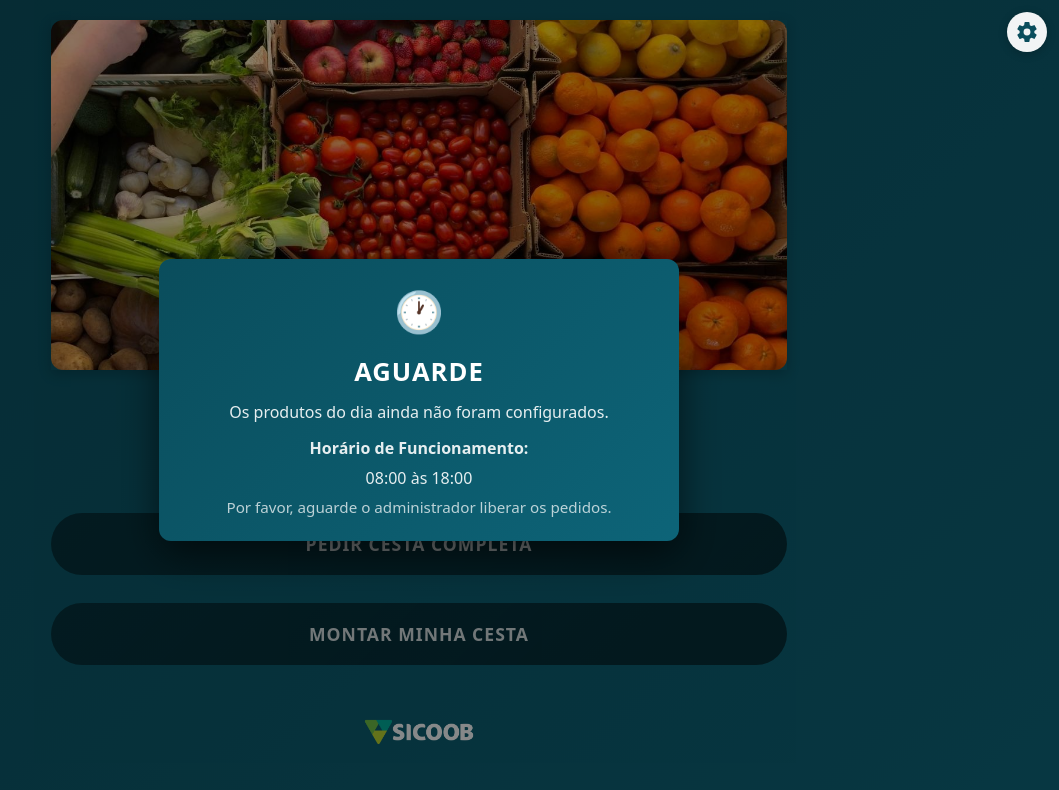
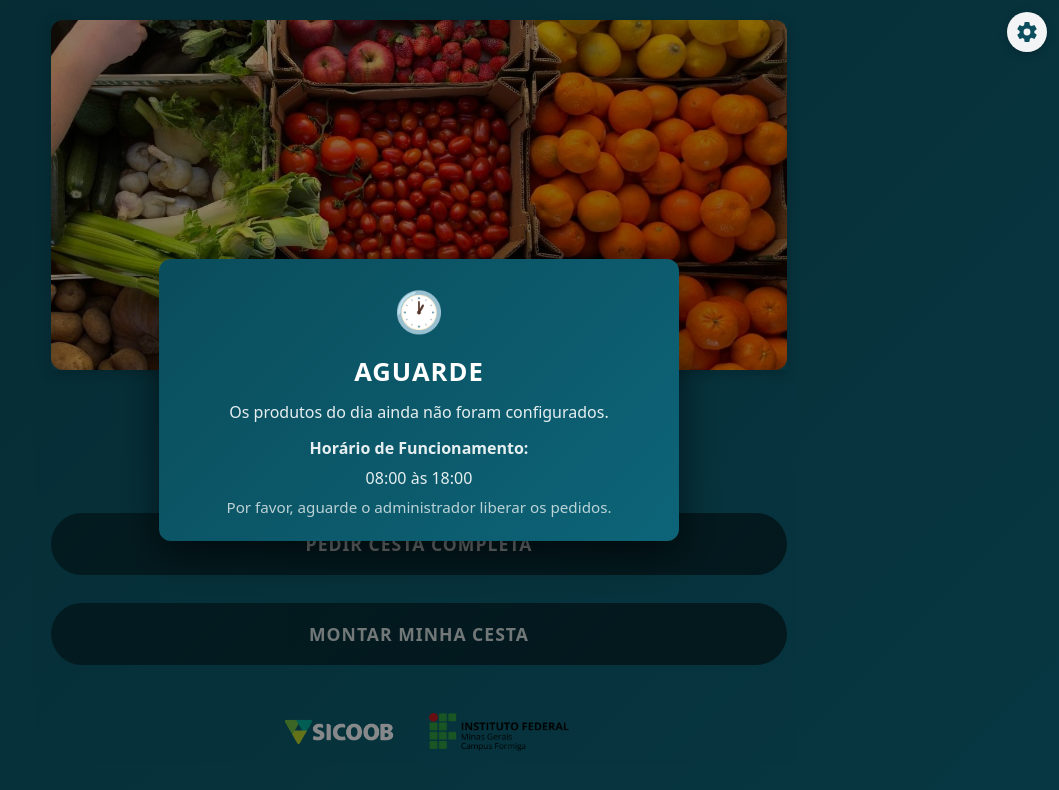
Before and after one commit to lluisacaetano/camfor-app, a React (Create React App) app: page / in a window 1280 px wide. Shown: the top 790 px of the page, without its empty margins (221-1280 px from the left). Built offline with nearby package versions, Linux system fonts and the light colour scheme; no server answers; the database is empty.

Commit message:
Adicionar logo IFMG ao lado do Sicoob

```diff
--- a/src/components/AdminCesta.jsx
+++ b/src/components/AdminCesta.jsx
@@ -212,7 +212,7 @@ export default function AdminCesta({ onBack }) {
           </div>
         </div>
       </div>
-      <img src="/images/logo-sicoob.png" alt="SICOOB" className="ch-sicoob-bottom" />
+      <div className="ch-logos-bottom"><img src="/images/logo-sicoob.png" alt="SICOOB" className="ch-sicoob-bottom" /><img src="/images/logo-ifmg.png" alt="IFMG" className="ch-ifmg-bottom" /></div>
     </div>
   );
 }
--- a/src/components/AdminHome.jsx
+++ b/src/components/AdminHome.jsx
@@ -53,7 +53,7 @@ export default function AdminHome({ onBack, onSelectProducts, onViewOrders }) {
       </div>
 
       {/* Logo SICOOB */}
-      <img src="/images/logo-sicoob.png" alt="SICOOB" className="ch-sicoob-bottom" />
+      <div className="ch-logos-bottom"><img src="/images/logo-sicoob.png" alt="SICOOB" className="ch-sicoob-bottom" /><img src="/images/logo-ifmg.png" alt="IFMG" className="ch-ifmg-bottom" /></div>
     </div>
   );
 }
--- a/src/components/AdminLogin.jsx
+++ b/src/components/AdminLogin.jsx
@@ -100,7 +100,7 @@ export default function AdminLogin({ onBack, onLoginSuccess }) {
           </div>
         </div>
       </div>
-      <img src="/images/logo-sicoob.png" alt="SICOOB" className="ch-sicoob-bottom" />
+      <div className="ch-logos-bottom"><img src="/images/logo-sicoob.png" alt="SICOOB" className="ch-sicoob-bottom" /><img src="/images/logo-ifmg.png" alt="IFMG" className="ch-ifmg-bottom" /></div>
     </div>
   );
 }
--- a/src/components/AdminPedidos.jsx
+++ b/src/components/AdminPedidos.jsx
@@ -223,7 +223,7 @@ export default function AdminPedidos({ onBack }) {
         </div>
       </div>
 
-      <img src="/images/logo-sicoob.png" alt="SICOOB" className="ch-sicoob-bottom" />
+      <div className="ch-logos-bottom"><img src="/images/logo-sicoob.png" alt="SICOOB" className="ch-sicoob-bottom" /><img src="/images/logo-ifmg.png" alt="IFMG" className="ch-ifmg-bottom" /></div>
 
       {/* Popup de confirmação para limpar pedidos */}
       {showClearConfirm && (
@@ -451,7 +451,7 @@ function OrderDetail({ order, onBack }) {
         </div>
       </div>
 
-      <img src="/images/logo-sicoob.png" alt="SICOOB" className="ch-sicoob-bottom" />
+      <div className="ch-logos-bottom"><img src="/images/logo-sicoob.png" alt="SICOOB" className="ch-sicoob-bottom" /><img src="/images/logo-ifmg.png" alt="IFMG" className="ch-ifmg-bottom" /></div>
     </div>
   );
 }
--- a/src/components/CamforHome.css
+++ b/src/components/CamforHome.css
@@ -117,13 +117,21 @@
   object-fit: contain;
 }
 
-.ch-sicoob-bottom {
+.ch-logos-bottom {
+  display: flex;
+  justify-content: center;
+  align-items: center;
+  gap: 20px;
+  margin: auto auto 20px auto;
+}
+
+.ch-sicoob-bottom,
+.ch-ifmg-bottom {
   display: block;
   width: 140px;
   height: auto;
   object-fit: contain;
   opacity: 0.96;
-  margin: auto auto 20px auto;
 }
 
 /* Overlay mensagem de loja fechada (central, mas não bloqueia navegação completa se quiser abrir admin) */
@@ -295,9 +303,14 @@
     margin-top: 8px;
   }
 
-  .ch-sicoob-bottom {
+  .ch-logos-bottom {
+    gap: 15px;
+    margin: 20px auto 16px;
+  }
+
+  .ch-sicoob-bottom,
+  .ch-ifmg-bottom {
     width: 100px;
-    margin: 20px auto 16px;
   }
 
   .cc-back {
--- a/src/components/CamforHome.jsx
+++ b/src/components/CamforHome.jsx
@@ -199,8 +199,11 @@ export default function CamforHome() {
         </div>
       )}
 
-      {/* Logo SICOOB */}
-      <img src="/images/logo-sicoob.png" alt="SICOOB" className="ch-sicoob-bottom" />
+      {/* Logos SICOOB e IFMG */}
+      <div className="ch-logos-bottom">
+        <img src="/images/logo-sicoob.png" alt="SICOOB" className="ch-sicoob-bottom" />
+        <img src="/images/logo-ifmg.png" alt="IFMG" className="ch-ifmg-bottom" />
+      </div>
     </div>
   );
 }
--- a/src/components/Entrega.jsx
+++ b/src/components/Entrega.jsx
@@ -376,7 +376,7 @@ export default function Entrega({ size, onBack, onFinish, totalPrice = 0, cartIt
         </div>
       </div>
 
-      <img src="/images/logo-sicoob.png" alt="SICOOB" className="ch-sicoob-bottom" />
+      <div className="ch-logos-bottom"><img src="/images/logo-sicoob.png" alt="SICOOB" className="ch-sicoob-bottom" /><img src="/images/logo-ifmg.png" alt="IFMG" className="ch-ifmg-bottom" /></div>
     </div>
   );
 }
--- a/src/components/FinalizarPedido.jsx
+++ b/src/components/FinalizarPedido.jsx
@@ -37,7 +37,7 @@ export default function FinalizarPedido({ size, onBack, onConfirm, onRetirada, o
       </div>
 
       {/* Logo Sicoob */}
-      <img src="/images/logo-sicoob.png" alt="SICOOB" className="ch-sicoob-bottom" />
+      <div className="ch-logos-bottom"><img src="/images/logo-sicoob.png" alt="SICOOB" className="ch-sicoob-bottom" /><img src="/images/logo-ifmg.png" alt="IFMG" className="ch-ifmg-bottom" /></div>
     </div>
   );
 }
--- a/src/components/MontarCesta.jsx
+++ b/src/components/MontarCesta.jsx
@@ -327,7 +327,7 @@ export default function MontarCesta({ onBack }) {
       </div>
 
       {/* Logo Sicoob */}
-      <img src="/images/logo-sicoob.png" alt="SICOOB" className="ch-sicoob-bottom" />
+      <div className="ch-logos-bottom"><img src="/images/logo-sicoob.png" alt="SICOOB" className="ch-sicoob-bottom" /><img src="/images/logo-ifmg.png" alt="IFMG" className="ch-ifmg-bottom" /></div>
     </div>
   );
 }
--- a/src/components/Retirada.jsx
+++ b/src/components/Retirada.jsx
@@ -181,7 +181,7 @@ export default function Retirada({ size, onBack, onFinish, cartItems = [], isMon
         </div>
       </div>
 
-      <img src="/images/logo-sicoob.png" alt="SICOOB" className="ch-sicoob-bottom" />
+      <div className="ch-logos-bottom"><img src="/images/logo-sicoob.png" alt="SICOOB" className="ch-sicoob-bottom" /><img src="/images/logo-ifmg.png" alt="IFMG" className="ch-ifmg-bottom" /></div>
     </div>
   );
 }
```
Also changed, not shown: public/images/logo-ifmg.png (added).
